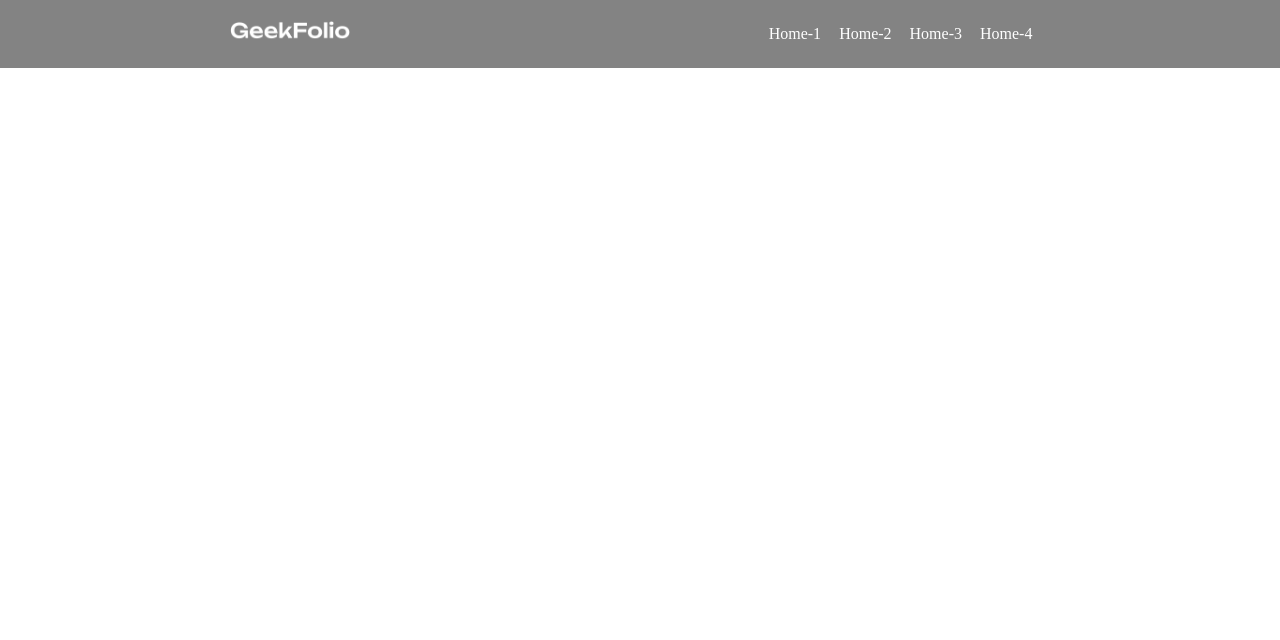
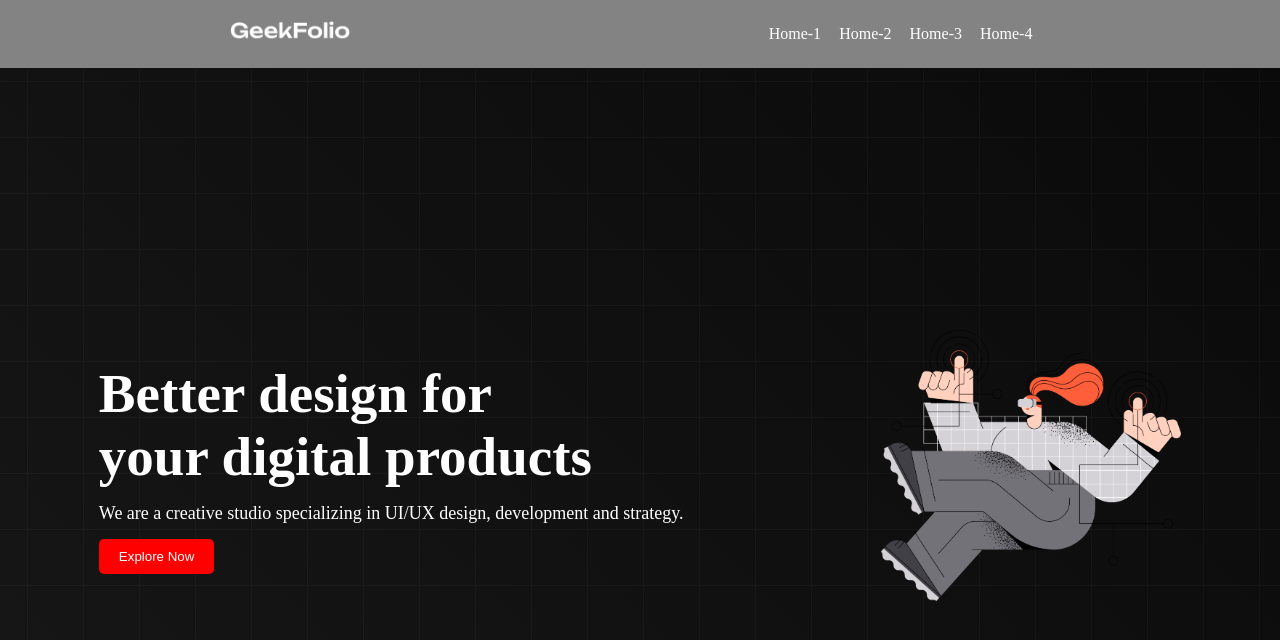
Before and after one commit to Gb-Gautam/new-website, a plain HTML site: page index.html in a window 1280 px wide. Drawn offline with Linux system fonts and the light colour scheme.

Commit message:
added banner section

```diff
--- a/index.html
+++ b/index.html
@@ -7,6 +7,7 @@
   <link rel="stylesheet" href="style.css">
 </head>
 <body>
+  <!-- This is a navbar section -->
   <header>
     <nav>
       <div class="nav-container">
@@ -23,7 +24,20 @@
     </nav>
   </header>
   <main>
+     <section>
+      <div class="banner-container">
+        <div class="banner-text">
+          <h1 class="title anim">Better design for <br>
+            your digital products</h1>
+            <p class="description anim">We are a creative studio specializing in UI/UX design, development and strategy.</p>
+            <button class="btn anim">Explore Now</button>
+        </div>
+         <div class="banner-photo">
+          <img class="banner-img anim" src="./img/banner.png ">
+         </div>
 
+      </div>
+     </section>
   </main>
   <footer>
 
--- a/style.css
+++ b/style.css
@@ -27,3 +27,49 @@
 .item:hover{
   color: rgba(0, 0, 255, 0.589);
 }
+.banner-img{
+  width: 300px;
+}
+.banner-container{
+  display: flex;
+  height: 100vh;
+  /* border: 2px solid gray; */
+  align-items: center;
+  justify-content: space-around;
+  color: white;
+  background-image: url("./img/background.png"),linear-gradient(45deg,rgba(0, 0, 0, 0.911),rgba(0, 0, 0, 0.959))
+
+}
+.title{
+  font-size: 55px;
+  font-weight: bold;
+}
+.description{
+  font-size: 18px;
+  margin-top: 15px;
+  margin-bottom: 15px ;
+  /* animation-delay: 0.5s; */
+}
+.btn{
+  padding: 10px 20px;
+  background-color: red;
+  color: white;
+  border: none;
+  border-radius: 5px;
+  cursor: pointer;
+  /* animation-delay: 1s; */
+}
+.btn:hover{
+  background-color: brown;
+}
+/* .anim{
+  opacity: 0;
+  transform: translateY(30px);
+  animation: moveup 0.5s linear forwards;
+}
+@keyframes moveup{
+  100%{
+    opacity: 1;
+    transform: translateY(0px);
+  }
+} */
```
Also changed, not shown: img/background.png (added), img/banner.png (added), img/product-1.jpg (added), img/product-2.jpg (added), img/product-3.jpg (added), img/section.png (added).
